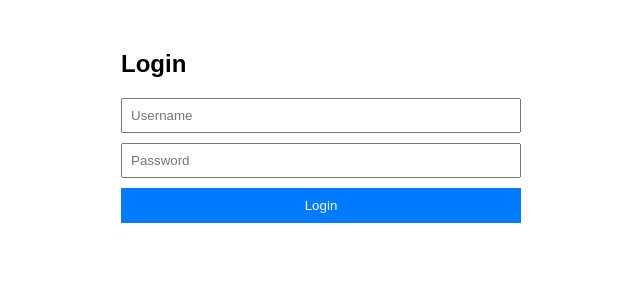
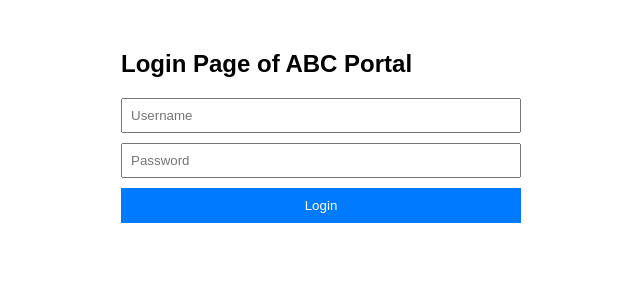
Before and after one commit to iamkatli/s753-t73, a PHP site: page / in a window 1280 px wide. Shown: the top 300 px of the page, without its empty margins (319-959 px from the left). Run offline with PHP 8.4, Linux system fonts and the light colour scheme; data that the repository does not hold is empty.

Commit message:
update login

```diff
--- a/public/index.php
+++ b/public/index.php
@@ -44,7 +44,7 @@ if ($_SERVER['REQUEST_METHOD'] === 'POST') {
     </style>
 </head>
 <body>
-    <h2>Login</h2>
+    <h2>Login Page of ABC Portal</h2>
     <?php if ($error): ?>
         <p class="error"><?php echo htmlspecialchars($error); ?></p>
     <?php endif; ?>
```
